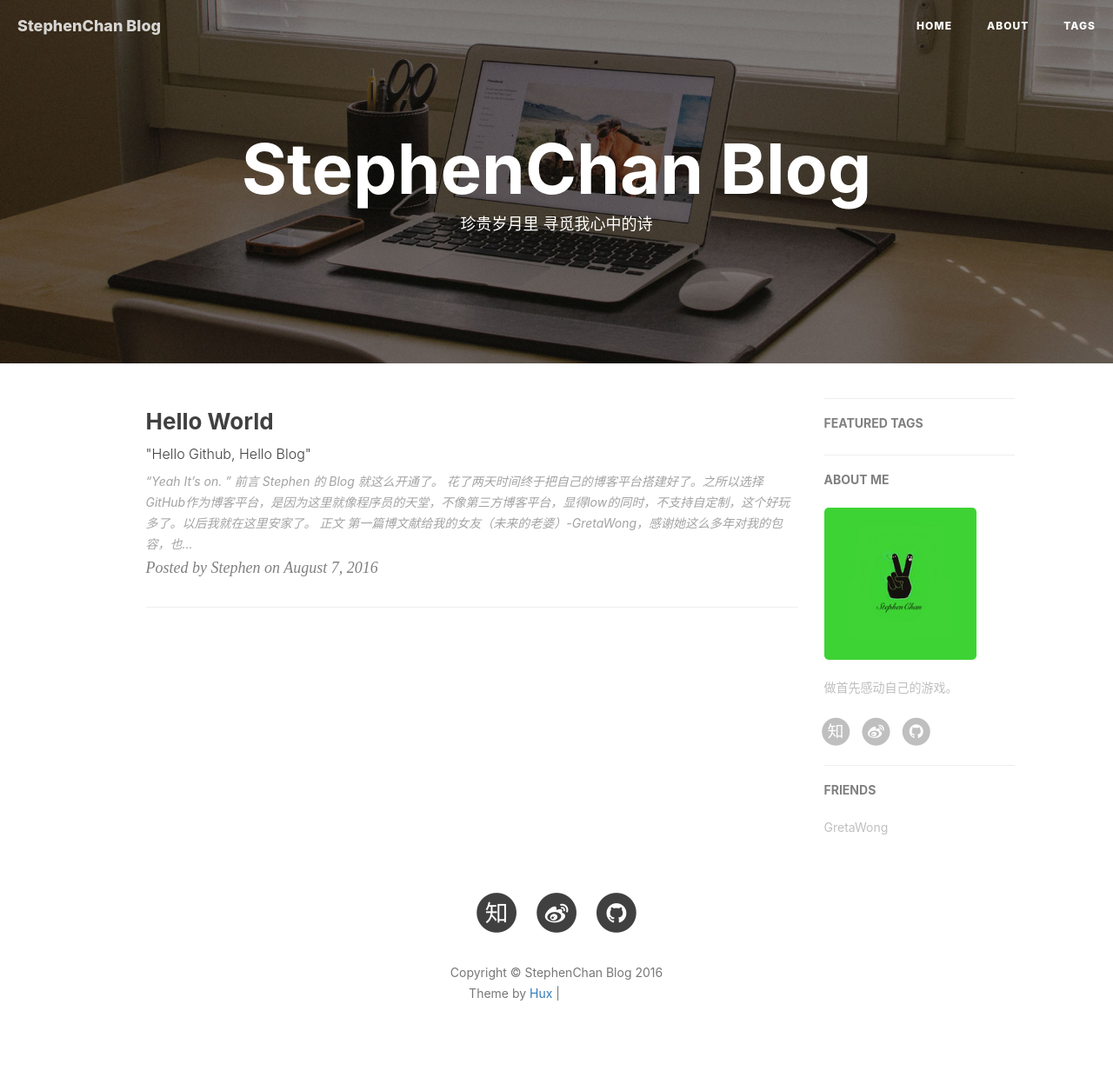
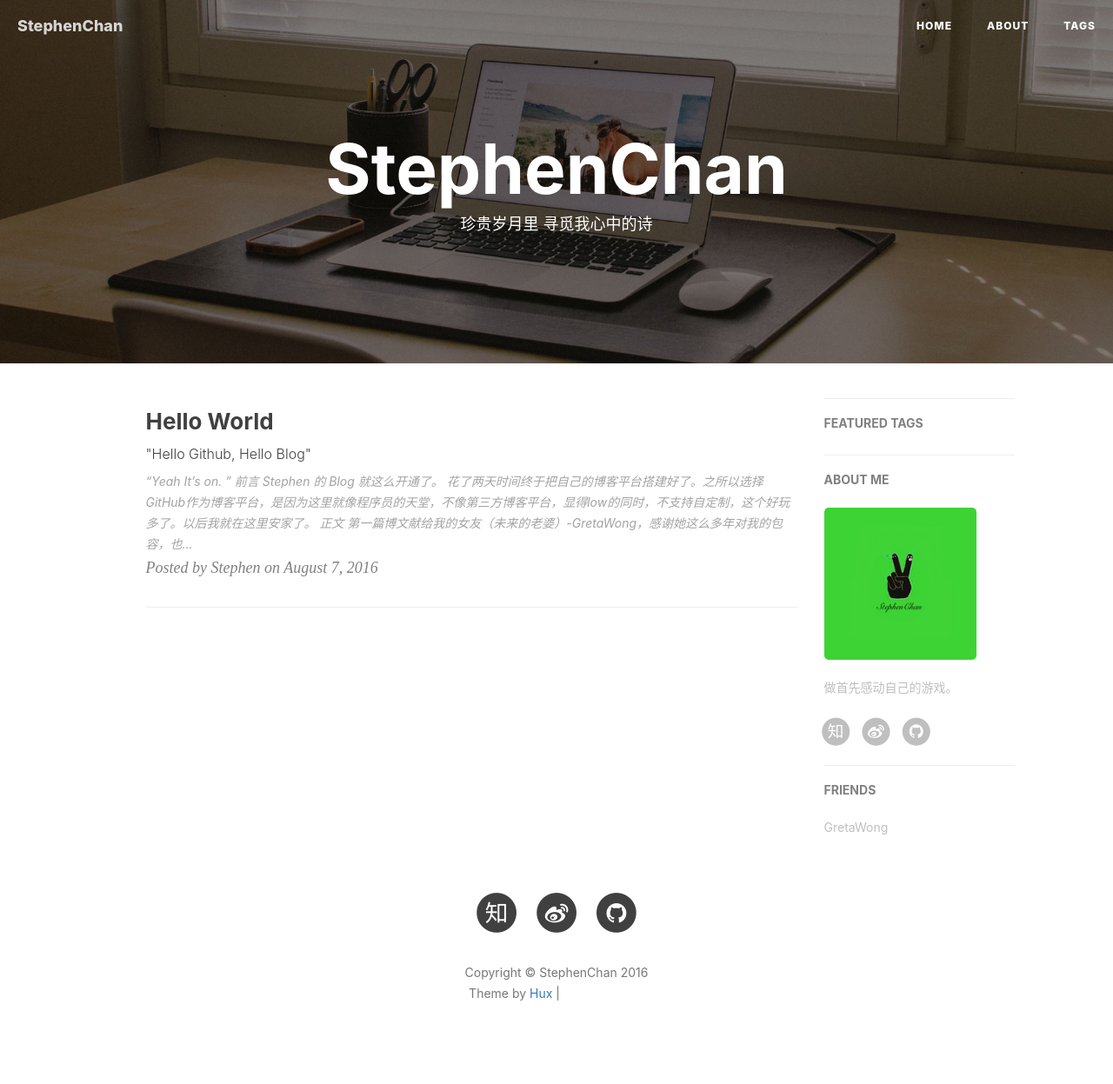
Before and after one commit to StephenChan007/StephenChan.github.io, a Jekyll site: the page built from index.html, in a window 1280 px wide. Shown: the whole page at 87% size. Built offline with Jekyll 4.4.1, drawn with Linux system fonts in a browser that asks for light colours; nearby versions of some CDN libraries; the list of posts is cut into pages by our own code; comment, search, counter and statistics services are not loaded; grey boxes are pictures that could not be loaded.

Commit message:
Update _config.yml

```diff
--- a/_config.yml
+++ b/_config.yml
@@ -1,5 +1,5 @@
 # Site settings
-title: StephenChan Blog
+title: StephenChan
 SEOTitle: 程鹏的博客 | StephenChan Blog
 header-img: img/home-bg-o.jpg
 email: stephencp@163.com
```
